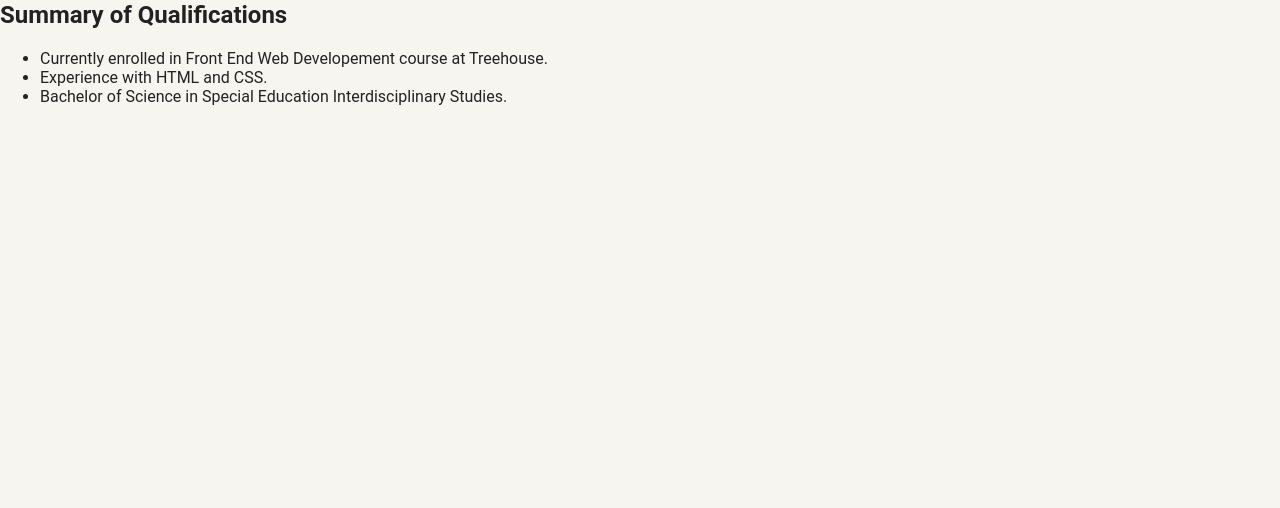
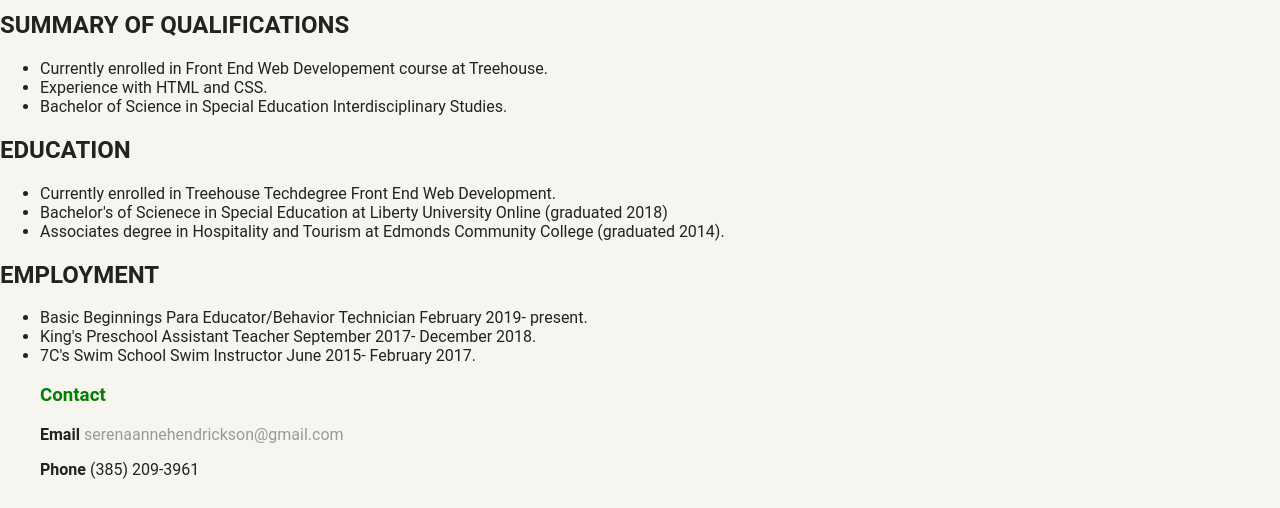
Before and after one commit to serenaanne0114/techdegree-project-01, a plain HTML site: page portfolio_update_v1/experience.html in a window 1280 px wide. Shown: the part 292-800 px from the top of the page. Drawn offline with Linux system fonts and the light colour scheme.

Commit message:
contact information

```diff
--- a/portfolio_update_v1/experience.html
+++ b/portfolio_update_v1/experience.html
@@ -7,11 +7,28 @@
     <body>
         <img src="http://placeimg.com/200/200/tech" alt="Serena Hendrickson Web Developer" class="main-image">
         <h1 class="text-class">Serena Hendrickson, Web Developer </h1>
-        <h2 class="qualifications"> Summary of Qualifications </h2>
-        <ul class="qualifications list">
+        <h2 class="section-title"> Summary of Qualifications </h2>
+        <ul class="list">
           <li>Currently enrolled in Front End Web Developement course at Treehouse. </li>
           <li>Experience with HTML and CSS.</li>
           <li>Bachelor of Science in Special Education Interdisciplinary Studies. </li>
         </ul>
+
+        <h2 class="section-title"> Education </h2>
+          <ul class="list">
+            <li>Currently enrolled in Treehouse Techdegree Front End Web Development. </li>
+            <li>Bachelor's of Scienece in Special Education at Liberty University Online (graduated 2018) </li>
+            <li> Associates degree in Hospitality and Tourism at Edmonds Community College (graduated 2014).</li>
+          </ul>
+
+        <h2 class="section-title"> Employment </h2>
+          <ul class="list">
+            <li> Basic Beginnings Para Educator/Behavior Technician February 2019- present. </li>
+            <li> King's Preschool Assistant Teacher September 2017- December 2018. </li>
+            <li>7C's Swim School Swim Instructor June 2015- February 2017. </li>
+
+            <h3>Contact</h3>
+            <p><strong> Email </strong> <a href="mail to: serenaannehendrickson@gmail.com"> serenaannehendrickson@gmail.com </a> </p>
+            <p><strong> Phone </strong> (385) 209-3961 </p>
     </body>
 </html>
--- a/portfolio_update_v1/styles.css
+++ b/portfolio_update_v1/styles.css
@@ -218,16 +218,16 @@ h3 {
 }
 
 .text-class {
-  color: purple;
+  padding: 5px;
   background-color: #e2e2e2;
 }
 
-.qualifications {
+.section-title {
   text-align: left;
-
+  text-transform: uppercase;
 }
 
-.qualifications list {
+.list {
   text-align: left;
 
 }
```
Also changed, not shown: portfolio_update_v1/index.html (+7 -5 lines).
